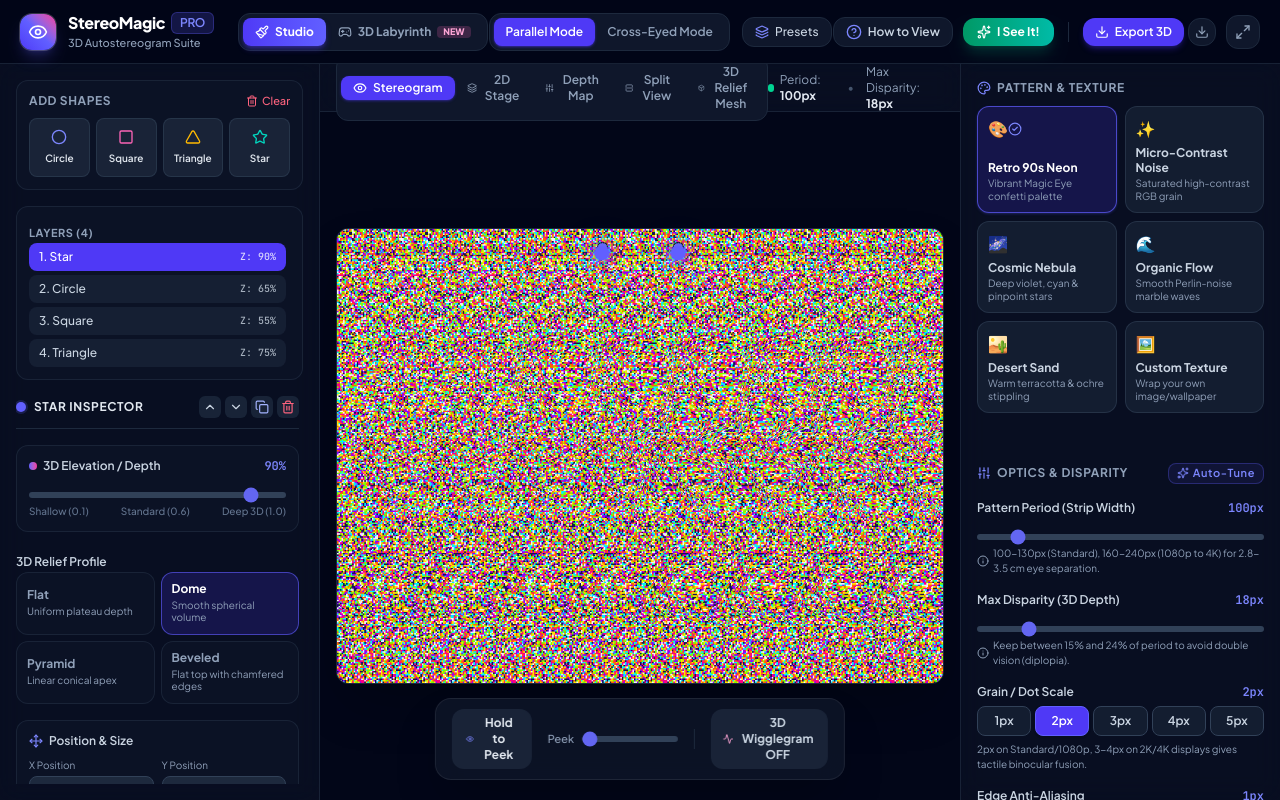
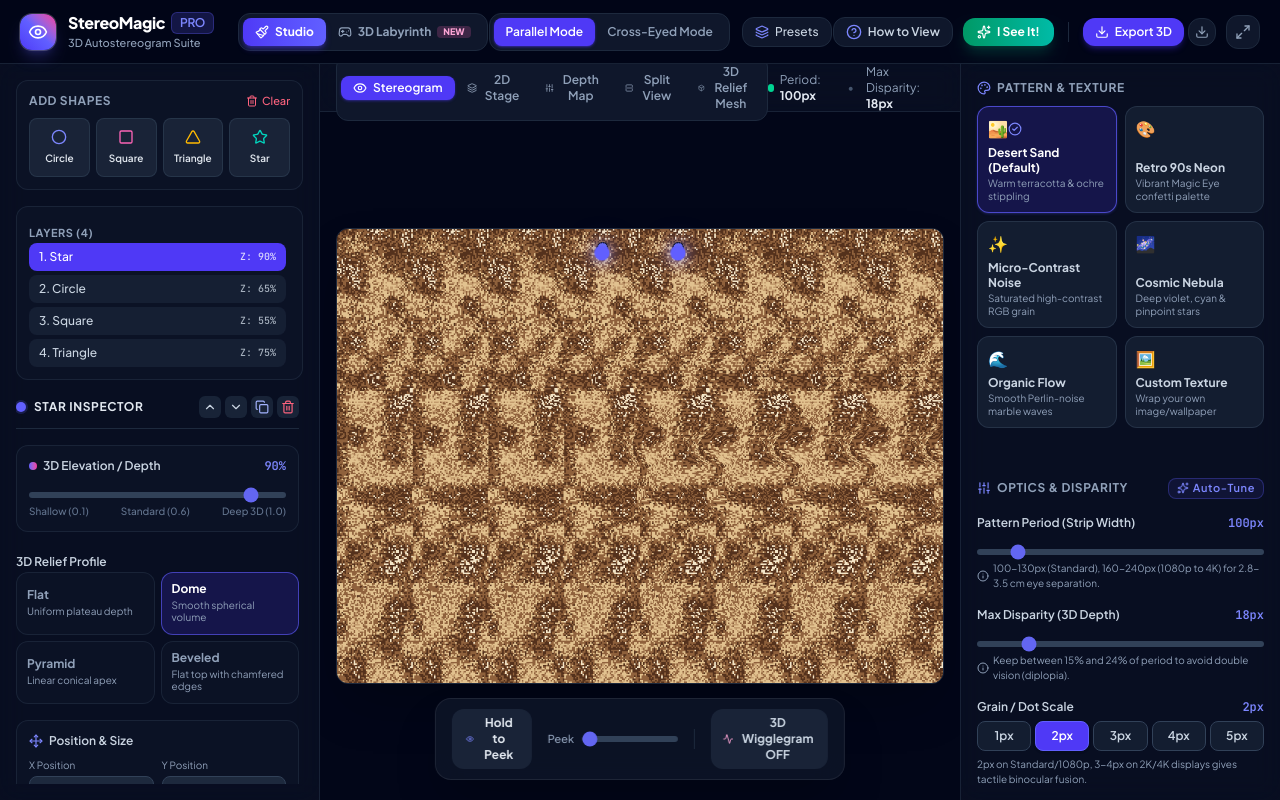
Before and after one commit to torebjastad/StereoCraft, a React (Vite) app: page / in a window 1280 px wide. Built offline with nearby package versions, Linux system fonts and the light colour scheme.

Commit message:
feat: set Desert Sand as default pattern across Studio and Labyrinth modes

```diff
--- a/src/App.tsx
+++ b/src/App.tsx
@@ -3,6 +3,7 @@ import {
   ShapeObject,
   ShapeType,
   StereogramConfig,
+  PatternType,
 } from './types/index.ts';
 import { Header } from './components/Header.tsx';
 import { ShapePalette } from './components/ShapePalette.tsx';
@@ -102,21 +103,23 @@ export function scaleShapesForResolutionChange(
 
 const getInitialUrlState = () => {
   if (typeof window === 'undefined') {
-    return { mode: 'studio' as const, width: 800, height: 600, period: 100, disparity: 18, grain: 2 };
+    return { mode: 'studio' as const, width: 800, height: 600, period: 100, disparity: 18, grain: 2, pattern: 'sand' as const };
   }
   const params = new URLSearchParams(window.location.search);
   const mode = params.get('mode') === 'labyrinth' ? ('labyrinth' as const) : ('studio' as const);
+  const patternParam = params.get('pattern') as PatternType | null;
+  const pattern: PatternType = patternParam || 'sand';
   const res = params.get('res');
   if (res === '4k') {
-    return { mode, width: 3840, height: 2160, period: 180, disparity: mode === 'labyrinth' ? 15 : 24, grain: 3 };
+    return { mode, width: 3840, height: 2160, period: 180, disparity: mode === 'labyrinth' ? 15 : 24, grain: 3, pattern };
   } else if (res === '2k') {
-    return { mode, width: 2560, height: 1440, period: 140, disparity: mode === 'labyrinth' ? 15 : 20, grain: 3 };
+    return { mode, width: 2560, height: 1440, period: 140, disparity: mode === 'labyrinth' ? 15 : 20, grain: 3, pattern };
   } else if (res === '1080p') {
-    return { mode, width: 1920, height: 1080, period: 120, disparity: mode === 'labyrinth' ? 15 : 18, grain: 2 };
+    return { mode, width: 1920, height: 1080, period: 120, disparity: mode === 'labyrinth' ? 15 : 18, grain: 2, pattern };
   } else if (res === 'hd') {
-    return { mode, width: 1200, height: 900, period: 100, disparity: mode === 'labyrinth' ? 15 : 16, grain: 2 };
+    return { mode, width: 1200, height: 900, period: 100, disparity: mode === 'labyrinth' ? 15 : 16, grain: 2, pattern };
   }
-  return { mode, width: 800, height: 600, period: 100, disparity: mode === 'labyrinth' ? 15 : 18, grain: 2 };
+  return { mode, width: 800, height: 600, period: 100, disparity: mode === 'labyrinth' ? 15 : 18, grain: 2, pattern };
 };
 
 const initialUrlState = getInitialUrlState();
@@ -135,7 +138,7 @@ export const App: React.FC = () => {
 
   // Optimal stereogram default configuration based on perceptual research
   const [config, setConfig] = useState<StereogramConfig>({
-    patternType: 'retro-90s',
+    patternType: initialUrlState.pattern,
     patternPeriod: initialUrlState.period,
     maxDisparity: initialUrlState.disparity,
     viewingMode: 'parallel',
--- a/src/components/LabyrinthGame.tsx
+++ b/src/components/LabyrinthGame.tsx
@@ -54,11 +54,11 @@ const DIFFICULTY_SETTINGS: Record<Difficulty, { cols: number; rows: number; labe
 };
 
 const PATTERNS: { id: PatternType; label: string; icon: string }[] = [
+  { id: 'sand', label: 'Sand', icon: '🏜️' },
   { id: 'retro-90s', label: 'Retro 90s', icon: '🎨' },
   { id: 'color-noise', label: 'Noise', icon: '✨' },
   { id: 'cosmic', label: 'Cosmic', icon: '🌌' },
   { id: 'organic-flow', label: 'Flow', icon: '🌊' },
-  { id: 'sand', label: 'Sand', icon: '🏜️' },
 ];
 
 // Format stopwatch string: "00:14.2"
--- a/src/components/SettingsPanel.tsx
+++ b/src/components/SettingsPanel.tsx
@@ -31,11 +31,11 @@ export const SettingsPanel: React.FC<SettingsPanelProps> = ({
   const fileInputRef = useRef<HTMLInputElement>(null);
 
   const patterns: { id: PatternType; label: string; desc: string; icon: string }[] = [
+    { id: 'sand', label: 'Desert Sand (Default)', desc: 'Warm terracotta & ochre stippling', icon: '🏜️' },
     { id: 'retro-90s', label: 'Retro 90s Neon', desc: 'Vibrant Magic Eye confetti palette', icon: '🎨' },
     { id: 'color-noise', label: 'Micro-Contrast Noise', desc: 'Saturated high-contrast RGB grain', icon: '✨' },
     { id: 'cosmic', label: 'Cosmic Nebula', desc: 'Deep violet, cyan & pinpoint stars', icon: '🌌' },
     { id: 'organic-flow', label: 'Organic Flow', desc: 'Smooth Perlin-noise marble waves', icon: '🌊' },
-    { id: 'sand', label: 'Desert Sand', desc: 'Warm terracotta & ochre stippling', icon: '🏜️' },
     { id: 'custom', label: 'Custom Texture', desc: 'Wrap your own image/wallpaper', icon: '🖼️' },
   ];
 
```
